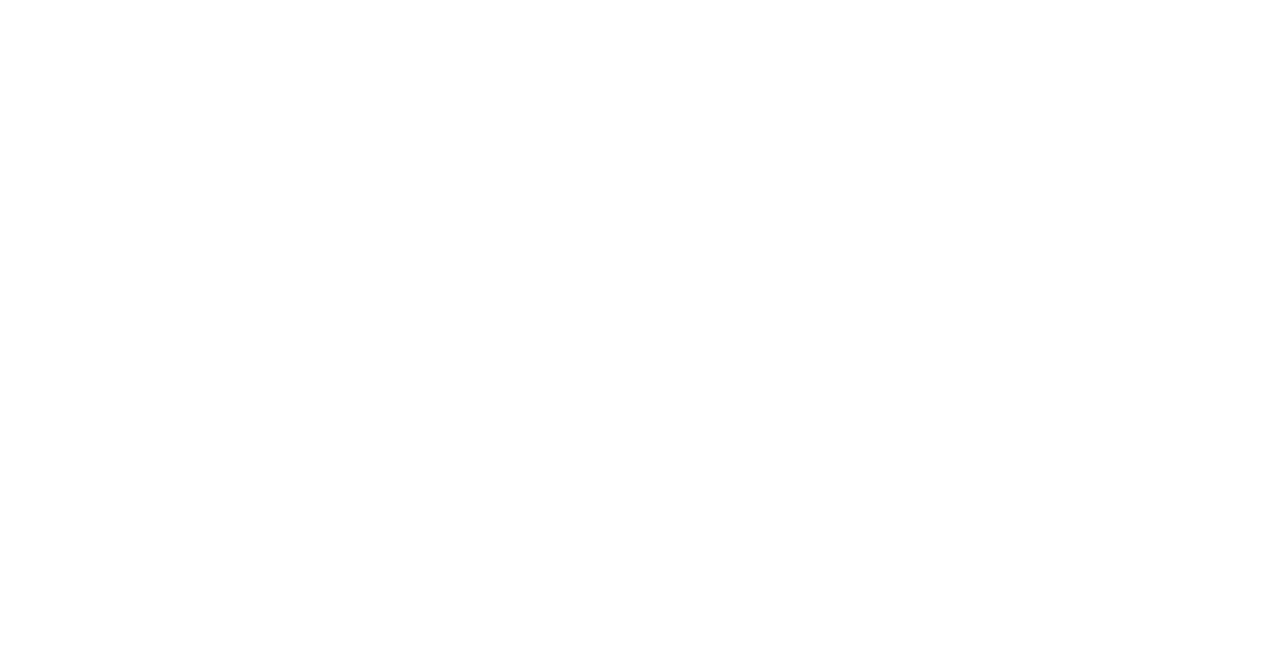
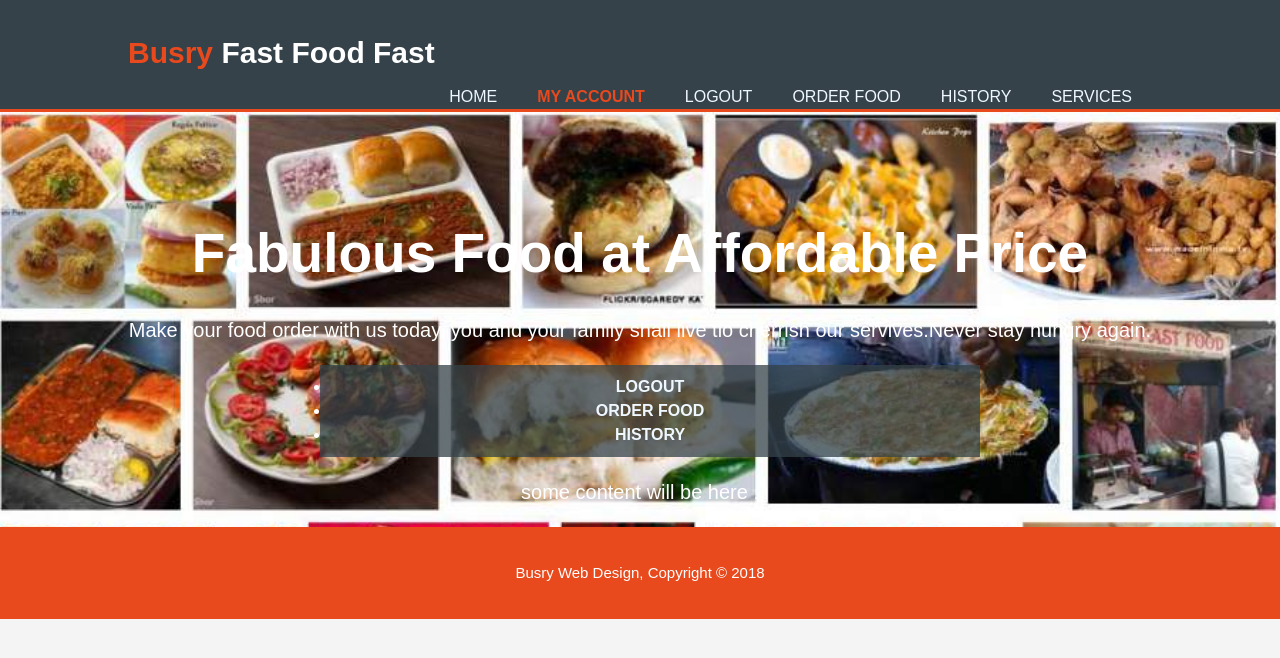
Before and after one commit to Busry/fastFoodFast, a plain HTML site: page UI/account.html in a window 1280 px wide. Drawn offline with Linux system fonts and the light colour scheme.

Commit message:
semi done

```diff
--- a/UI/account.html
+++ b/UI/account.html
@@ -0,0 +1,73 @@
+<!DOCTYPE html>
+<html>
+    <head>
+        <meta charset="utf-8">
+        <meta name="viewport" content="width=device-width">
+        <meta name="author" content="Busry">
+        <title>learn html | welcome</title>
+        <link rel="stylesheet" href="../css/style.css">
+    </head>
+    <body>
+        <header>
+            <div class="container">
+                <div id="branding">
+                    <h1><span class="highlight">Busry</span> Fast Food Fast</h1>
+                </div>
+                <nav>
+                    <ul>
+                        <li ><a href="../index.html">Home</a></li>
+
+                        <li  class="current"><a href="account.html">My account</a></li>
+                        <li ><a href="login.html">Logout</a></li>
+                        <li><a href="order.html">Order food</a></li>
+                        <li><a href="history.html">History</a></li>
+                        <li><a href="services.html">Services</a></li>
+                    </ul>
+                </nav>
+            </div>
+        </header>
+        <section id="showcase">
+            <div class="container">
+                <h1>Fabulous Food at Affordable Price</h1>
+                 <p>Make your food order with us today, you and your family shall live tio cherrish our servives.Never stay hungry again.</p>
+            </div>
+
+                <div class="containerone">
+
+                     <ul>
+                         <li>
+                             <strong>
+                                 <a href="login.html">
+                                     Logout
+                                 </a>
+                             </strong>
+                         </li>
+                        <li>
+                            <strong>
+                                <a href="order.html">
+                                    Order food
+                                </a>
+                            </strong>
+                        </li>
+                        <li>
+                            <strong>
+                                <a href="history.html">
+                                    History
+                                </a>
+                            </strong>
+                        </li>
+                    </ul>
+                    <p>
+                        some content will be here .
+                    </p>
+
+                </div>
+
+        </section>
+        <footer>
+            <p>Busry Web Design, Copyright &copy; 2018</p>
+        </footer>
+
+    </body>
+
+</html>
--- a/css/style.css
+++ b/css/style.css
@@ -35,7 +35,7 @@ header{
     border-bottom:#e8491d 3px solid;
 
 }
-header a{
+header a, ul a{
     color: aliceblue;
     text-decoration: none;
     text-transform: uppercase;
@@ -64,7 +64,7 @@ header nav{
     color: #e8491d;
     font-weight: bold;
 }
-header a:hover{
+header a:hover,  ul a:hover{
     color: #cccccc;
     font-weight:bolder;
 }
@@ -123,6 +123,14 @@ header a:hover{
     color: white;
 
 }
+.containerone ul{
+    padding: 10px;
+    margin: 0 25% 0 25%; ;
+    background-color: rgba(53, 66, 72, 0.75);
+    width: 50%;
+    color: white;
+
+}
 .containerone{
     width: 100%;
     overflow: hidden;
```
Also changed, not shown: UI/history.html (+46 -0 lines), UI/services.html (+46 -0 lines).
